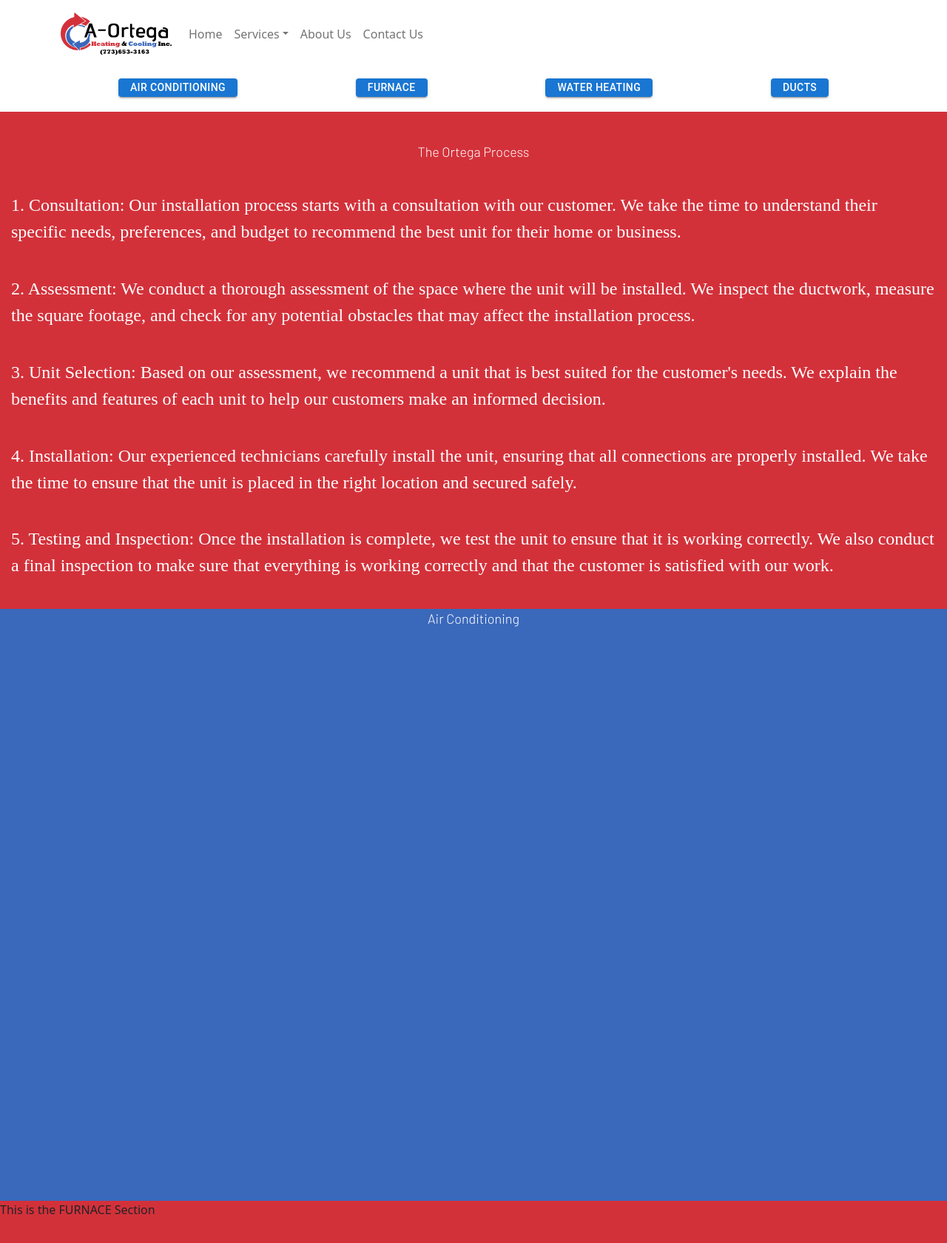
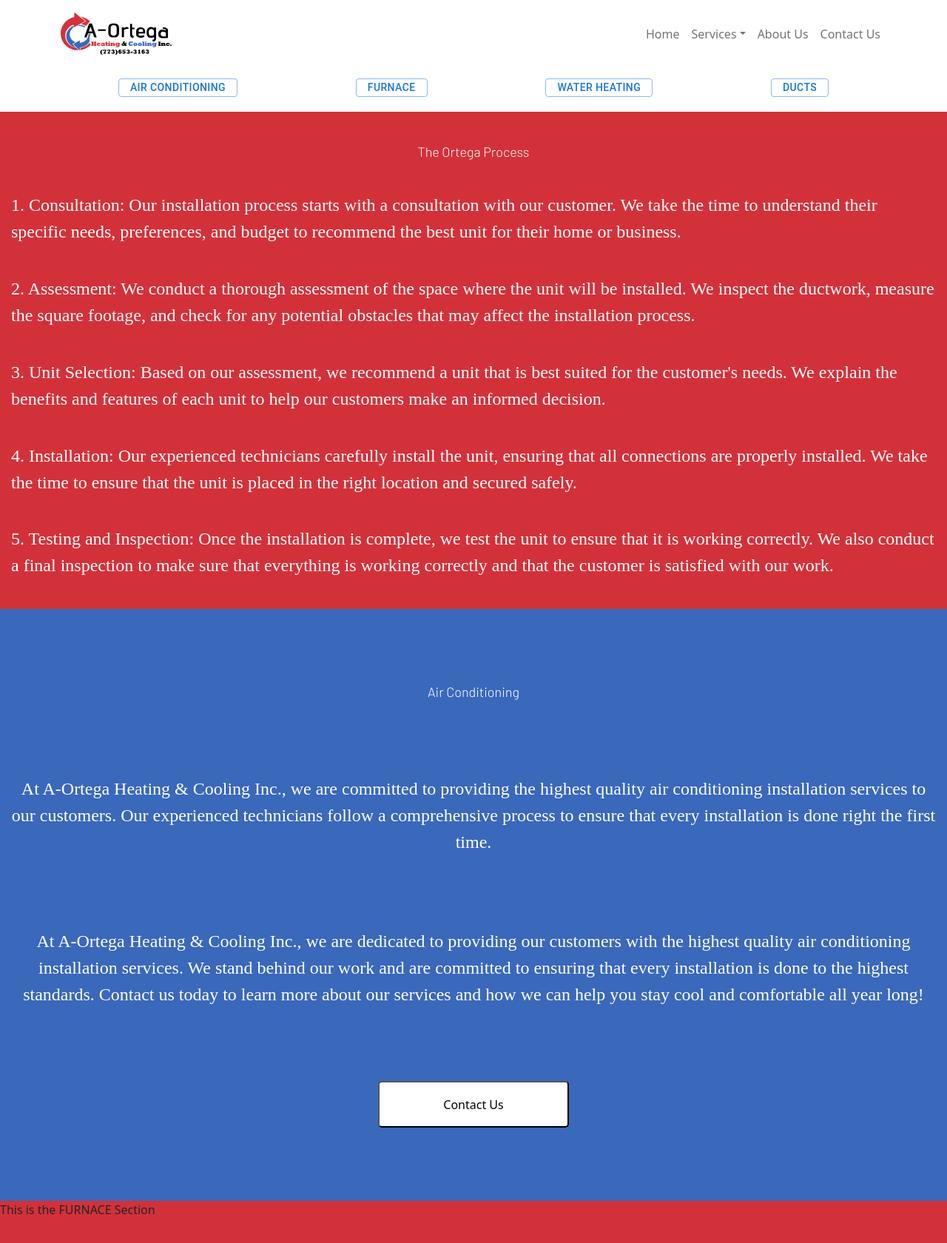
Before and after one commit to FatimaOrtega/ortega, a React (Create React App) app: page /installation in a window 1280 px wide. Shown: the top 1680 px of the page at 74% size. Built offline with nearby package versions, Linux system fonts and the light colour scheme.

Commit message:
Added AC Section and aligned navbar

```diff
--- a/package.json
+++ b/package.json
@@ -5,7 +5,7 @@
   "dependencies": {
     "@emotion/react": "^11.10.6",
     "@emotion/styled": "^11.10.6",
-    "@mui/material": "^5.12.0",
+    "@mui/material": "^5.12.1",
     "@testing-library/jest-dom": "^5.16.5",
     "@testing-library/react": "^13.4.0",
     "@testing-library/user-event": "^13.5.0",
--- a/src/App.css
+++ b/src/App.css
@@ -100,3 +100,8 @@
 .font-linkSection {
   font-family: 'Barlow Bold 700';
 }
+
+.alignNavalignNav {
+  display: flex;
+  align-items: flex-end;
+}
--- a/src/components/navbar/navbar.js
+++ b/src/components/navbar/navbar.js
@@ -13,7 +13,7 @@
     <Navbar bg="white" expand="lg" variant="light">
         <Container>
           <img src={Logo} href="/" className='logo' alt="NA"/>
-
+         <div className='alignNav'>
           <Navbar.Toggle aria-controls="basic-navbar-nav" />
           <Navbar.Collapse id="basic-navbar-nav">
             <Nav className="me-auto">
@@ -30,7 +30,8 @@
               <Nav.Link href="aboutUs">About Us</Nav.Link>
               <Nav.Link href="contactUs">Contact Us</Nav.Link>
             </Nav>
-          </Navbar.Collapse>
+              </Navbar.Collapse>
+              </div>
         </Container>
       </Navbar>
       </>
--- a/src/components/pages/InstallationPage/Installation.css
+++ b/src/components/pages/InstallationPage/Installation.css
@@ -1,11 +1,12 @@
 .installsection{
-color: #79A7FC;
+
 display: flex;
 flex-direction: row;
 justify-content: space-evenly;
 padding-top: 15px;
 margin-bottom: 20px;
 height: 5vh;
+width: 100vw;
 }
 
 .installProcess {
@@ -14,6 +15,7 @@
     justify-content: space-evenly;
     align-items: center;
     height: 84vh;
+    width: 100vw;
     background-color: #D3313A;
     color: white;
 
--- a/src/components/pages/InstallationPage/Installation.js
+++ b/src/components/pages/InstallationPage/Installation.js
@@ -13,16 +13,16 @@
       <div className="row">
         {/* C1 */}
         <div className="installsection ">
-          <Button variant="contained" href="#acinstall">
+          <Button variant="outlined" href="#acinstall">
             Air Conditioning
           </Button>
-          <Button variant="contained" href="#furnaceinstall">
+          <Button variant="outlined" href="#furnaceinstall">
             Furnace
           </Button>
-          <Button variant="contained" href="#waterheatinstall">
+          <Button variant="outlined" href="#waterheatinstall">
             Water Heating
           </Button>
-          <Button variant="contained" href="#ductinstall">
+          <Button variant="outlined" href="#ductinstall">
             Ducts
           </Button>
         </div>
--- a/src/components/sections/InstallationPage/acInstall/acinstall.css
+++ b/src/components/sections/InstallationPage/acInstall/acinstall.css
@@ -1,17 +1,53 @@
 .acSection{
     height: 100vh;
+    width: 100vw;
     background-color: #3A68BB;
+    display: flex;
+
+
+
   }
 
   .acinstallInfo{
     display: flex;
     flex-direction: column;
-    justify-content: space-evenly;
-    align-items: center;
+    justify-content:space-evenly;
+    align-items:center;
+    text-align: center;
     color: white;
   }
 
+  .acinstallInfo button {
+    border-radius: 5px;
+    width: 258px;
+    height: 63px;
+    background: white;
+    color:black;
+    box-shadow: none;
+
+  }
+
+  .acinstallInfo button:hover {
+    background: #EF575F;
+    color:white;
+  }
+
+
   .titleInstall{
 
-    font-size: large;
+    font-size:xx-large
   }
+
+  .acInstallparagraph {
+    margin-left: 15px;
+    margin-right: 15px;
+    font-size: x-large;
+
+
+}
+
+@media (max-width: 991px) {
+  .acInstallparagraph {
+      font-size: medium;
+  }
+}
--- a/src/components/sections/InstallationPage/acInstall/acinstall.js
+++ b/src/components/sections/InstallationPage/acInstall/acinstall.js
@@ -1,17 +1,41 @@
-import React from 'react'
+import React from "react";
 import "./acinstall.css";
 
-const  ac = () =>{
+const ac = () => {
   return (
+    <>
       <section id="acinstall">
-          <div className='acSection'>
-              <div className='acinstallInfo'>
-          <span className="font-link titleInstall">Air Conditioning</span>
+        <div className="acSection">
+          <div className="acinstallInfo">
+            {/* Title */}
+
+            <div className="font-link titleInstall">Air Conditioning</div>
+
+            <div className="font-linkSection acInstallparagraph">
+              At A-Ortega Heating & Cooling Inc., we are committed to providing
+              the highest quality air conditioning installation services to our
+              customers. Our experienced technicians follow a comprehensive
+              process to ensure that every installation is done right the first
+              time.
+            </div>
+            <div className="font-linkSection acInstallparagraph">
+              At A-Ortega Heating & Cooling Inc., we are dedicated to providing
+              our customers with the highest quality air conditioning
+              installation services. We stand behind our work and are committed
+              to ensuring that every installation is done to the highest
+              standards. Contact us today to learn more about our services and
+              how we can help you stay cool and comfortable all year long!
+            </div>
+
+            <a href="/contactUs">
+              {" "}
+              <button>Contact Us</button>
+            </a>
           </div>
-              </div>
+        </div>
       </section>
-
-          );
+    </>
+  );
 };
 
 export default ac;
```
Also changed, not shown: 1 other file (tests, documents, lock files or other folders).
